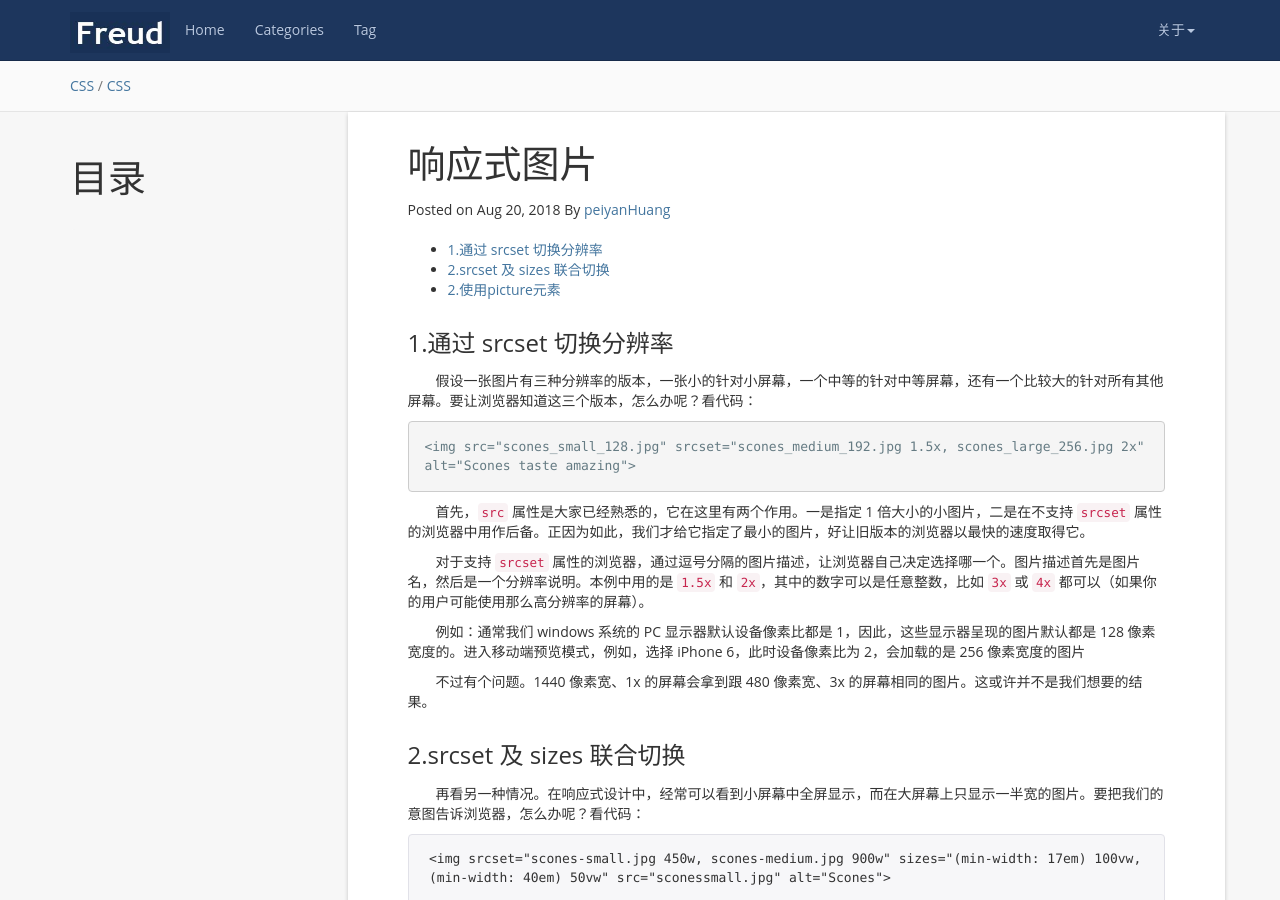
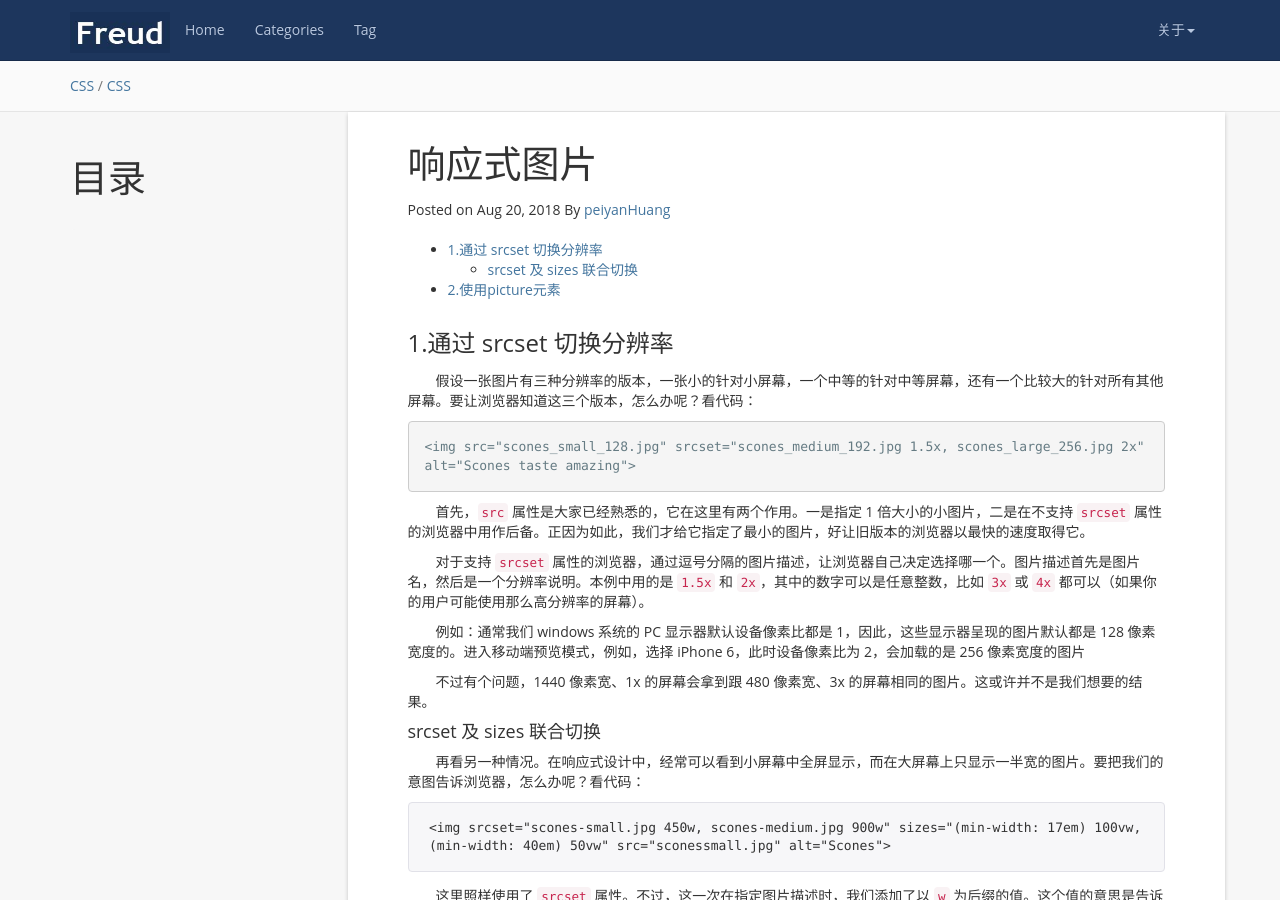
Before and after one commit to peiyanhuang/MyBlog, a Jekyll site: the page built from _posts/2018-08-20-响应式图片.md, in a window 1280 px wide and 900 px high, scrolled down 235 px. Built offline with Jekyll 4.4.1, drawn with Linux system fonts in a browser that asks for light colours; nearby versions of some CDN libraries.

Commit message:
@update: review

```diff
--- a/_posts/2018-08-20-响应式图片.md
+++ b/_posts/2018-08-20-响应式图片.md
@@ -23,9 +23,9 @@ tag: CSS
 
 例如：通常我们 windows 系统的 PC 显示器默认设备像素比都是 1，因此，这些显示器呈现的图片默认都是 128 像素宽度的。进入移动端预览模式，例如，选择 iPhone 6，此时设备像素比为 2，会加载的是 256 像素宽度的图片
 
-不过有个问题。1440 像素宽、1x 的屏幕会拿到跟 480 像素宽、3x 的屏幕相同的图片。这或许并不是我们想要的结果。
+不过有个问题，1440 像素宽、1x 的屏幕会拿到跟 480 像素宽、3x 的屏幕相同的图片。这或许并不是我们想要的结果。
 
-### 2.srcset 及 sizes 联合切换
+#### srcset 及 sizes 联合切换
 
 再看另一种情况。在响应式设计中，经常可以看到小屏幕中全屏显示，而在大屏幕上只显示一半宽的图片。要把我们的意图告诉浏览器，怎么办呢？看代码：
 
```
